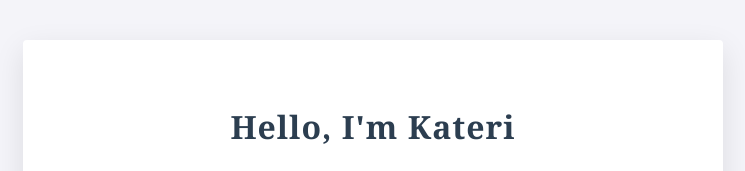
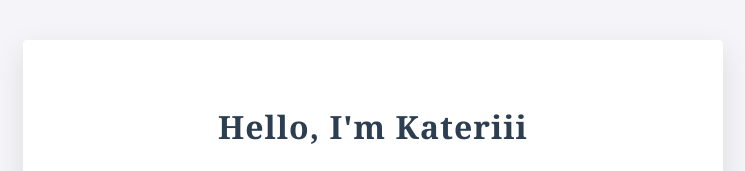
Before and after one commit to Kateri06/my-profile, a plain HTML site: page index.html in a window 1280 px wide. Shown: the top 171 px of the page, without its empty margins (267-1012 px from the left). Drawn offline with Linux system fonts and the light colour scheme.

Commit message:
Update index.html

```diff
--- a/index.html
+++ b/index.html
@@ -1,7 +1,7 @@
 <!DOCTYPE html>
 <html>
 <head>
-<title>Kateri du Merle's profileeeee</title>
+<title>Kateri du Merle's profile</title>
 <meta name="desciption"content="This is the profile of Kateri">
 <link rel="stylesheet" href="https://use.fontawesome.com/releases/v6.1.2/css/all.css">
 <link href="style.css" rel="stylesheet">
@@ -11,7 +11,7 @@
   <div class="container">
 
     <div class="card-white">
-      <h1>Hello, I'm Kateri</h1>
+      <h1>Hello, I'm Kateriii</h1>
       <img src="image/IMG_9920.JPG" alt="Kateri du Merle" class="img-circle">
       <p>I am currently leaning how to code with le wagon and I realy enjoy it 😊</p>
       <a href="http://lewagon.com" target="_blank" class="btn-blue">Discover Le Wagon</a>
```
